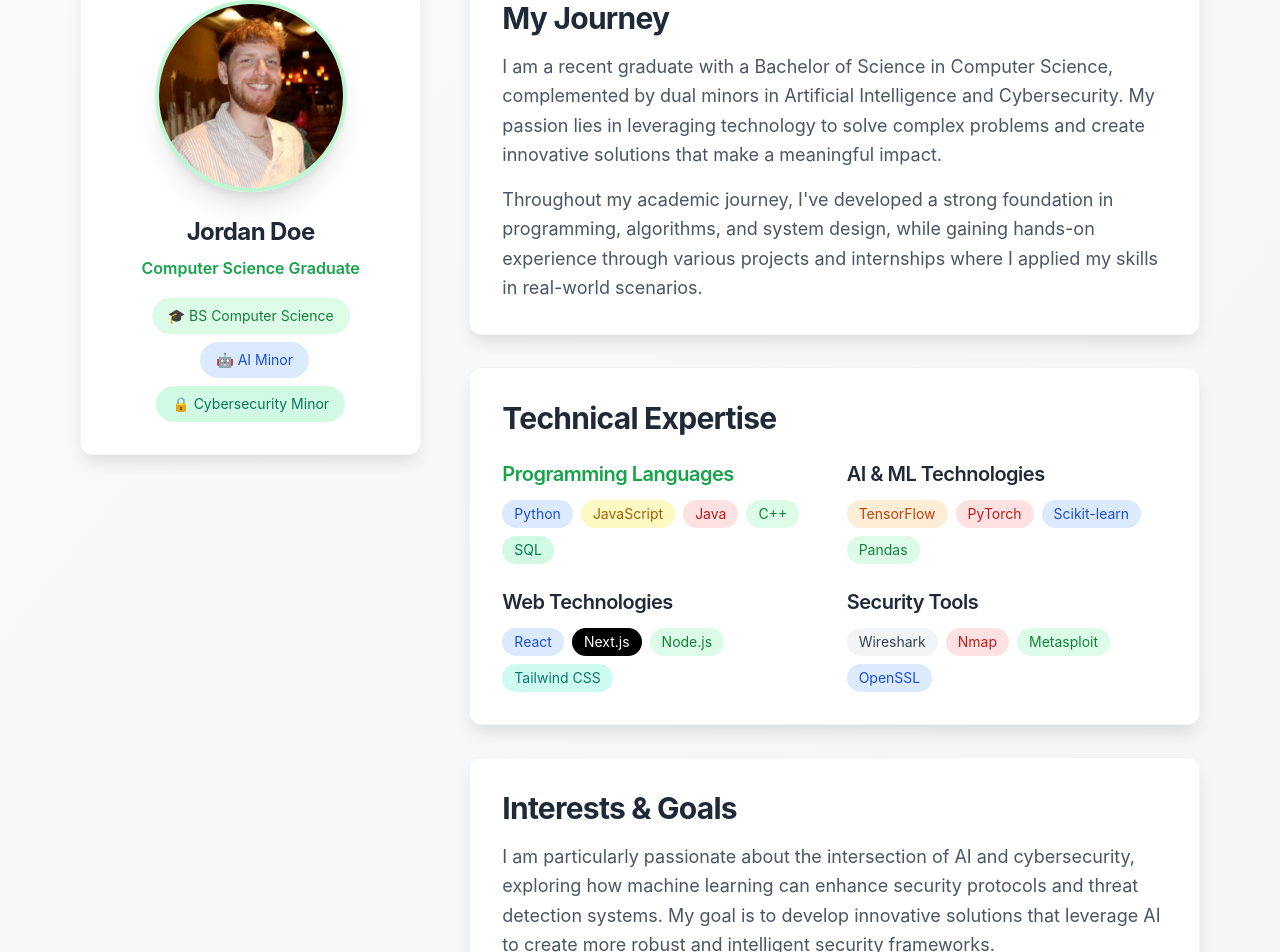
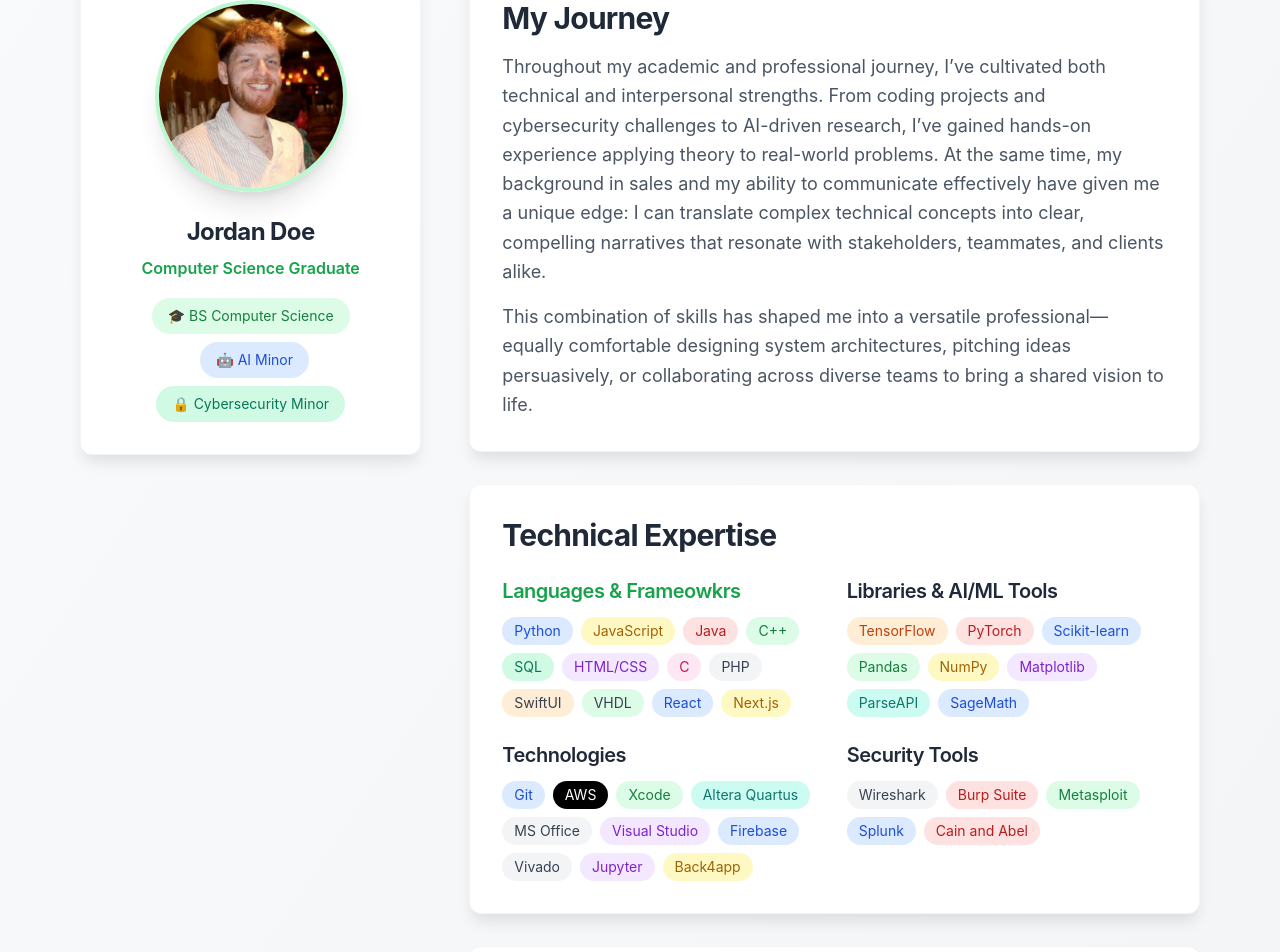
Before and after one commit to sm4j/port_v2, a Next.js app in the folder portfolio-template/: page /about in a window 1280 px wide. Shown: the part 345-1297 px from the top of the page. Built offline with nearby package versions, Linux system fonts and the light colour scheme.

Commit message:
About me updated

```diff
--- a/portfolio-template/src/app/about/page.tsx
+++ b/portfolio-template/src/app/about/page.tsx
@@ -44,16 +44,18 @@ const AboutPage = () => {
                         <div className="card p-8">
                             <h2 className="text-3xl font-bold text-gray-800 mb-4">My Journey</h2>
                             <p className="text-gray-600 text-lg leading-relaxed mb-4">
-                                I am a recent graduate with a Bachelor of Science in Computer Science,
-                                complemented by dual minors in Artificial Intelligence and Cybersecurity.
-                                My passion lies in leveraging technology to solve complex problems and
-                                create innovative solutions that make a meaningful impact.
+                                Throughout my academic and professional journey, I’ve cultivated both technical
+                                and interpersonal strengths. From coding projects and cybersecurity challenges to
+                                AI-driven research, I’ve gained hands-on experience applying theory to real-world
+                                problems. At the same time, my background in sales and my ability to communicate
+                                effectively have given me a unique edge: I can translate complex technical concepts
+                                into clear, compelling narratives that resonate with stakeholders, teammates, and
+                                clients alike.
                             </p>
                             <p className="text-gray-600 text-lg leading-relaxed">
-                                Throughout my academic journey, I've developed a strong foundation in
-                                programming, algorithms, and system design, while gaining hands-on
-                                experience through various projects and internships where I applied my
-                                skills in real-world scenarios.
+                                This combination of skills has shaped me into a versatile professional—equally
+                                comfortable designing system architectures, pitching ideas persuasively, or
+                                collaborating across diverse teams to bring a shared vision to life.
                             </p>
                         </div>
 
@@ -62,40 +64,58 @@ const AboutPage = () => {
                             <h2 className="text-3xl font-bold text-gray-800 mb-6">Technical Expertise</h2>
                             <div className="grid md:grid-cols-2 gap-6">
                                 <div>
-                                    <h3 className="text-xl font-semibold text-green-600 mb-3">Programming Languages</h3>
+                                    <h3 className="text-xl font-semibold text-green-600 mb-3">Languages & Frameowkrs</h3>
                                     <div className="flex flex-wrap gap-2">
                                         <span className="px-3 py-1 bg-blue-100 text-blue-700 rounded-full text-sm">Python</span>
                                         <span className="px-3 py-1 bg-yellow-100 text-yellow-700 rounded-full text-sm">JavaScript</span>
                                         <span className="px-3 py-1 bg-red-100 text-red-700 rounded-full text-sm">Java</span>
                                         <span className="px-3 py-1 bg-green-100 text-green-700 rounded-full text-sm">C++</span>
                                         <span className="px-3 py-1 bg-emerald-100 text-emerald-700 rounded-full text-sm">SQL</span>
+                                        <span className="px-3 py-1 bg-purple-100 text-purple-700 rounded-full text-sm">HTML/CSS</span>
+                                        <span className="px-3 py-1 bg-pink-100 text-pink-700 rounded-full text-sm">C</span>
+                                        <span className="px-3 py-1 bg-gray-100 text-gray-700 rounded-full text-sm">PHP</span>
+                                        <span className="px-3 py-1 bg-orange-100 text-gray-700 rounded-full text-sm">SwiftUI</span>
+                                        <span className="px-3 py-1 bg-green-100 text-gray-700 rounded-full text-sm">VHDL</span>
+                                        <span className="px-3 py-1 bg-blue-100 text-blue-700 rounded-full text-sm">React</span>
+                                        <span className="px-3 py-1 bg-yellow-100 text-yellow-700 rounded-full text-sm">Next.js</span>
                                     </div>
                                 </div>
                                 <div>
-                                    <h3 className="text-xl font-semibold text-gray-800 mb-3">AI & ML Technologies</h3>
+                                    <h3 className="text-xl font-semibold text-gray-800 mb-3">Libraries & AI/ML Tools</h3>
                                     <div className="flex flex-wrap gap-2">
                                         <span className="px-3 py-1 bg-orange-100 text-orange-700 rounded-full text-sm">TensorFlow</span>
                                         <span className="px-3 py-1 bg-red-100 text-red-700 rounded-full text-sm">PyTorch</span>
                                         <span className="px-3 py-1 bg-blue-100 text-blue-700 rounded-full text-sm">Scikit-learn</span>
                                         <span className="px-3 py-1 bg-green-100 text-green-700 rounded-full text-sm">Pandas</span>
+                                        <span className="px-3 py-1 bg-yellow-100 text-yellow-700 rounded-full text-sm">NumPy</span>
+                                        <span className="px-3 py-1 bg-purple-100 text-purple-700 rounded-full text-sm">Matplotlib</span>
+                                        <span className="px-3 py-1 bg-teal-100 text-teal-700 rounded-full text-sm">ParseAPI</span>
+                                        <span className="px-3 py-1 bg-blue-100 text-blue-700 rounded-full text-sm">SageMath</span>
                                     </div>
                                 </div>
                                 <div>
-                                    <h3 className="text-xl font-semibold text-gray-800 mb-3">Web Technologies</h3>
+                                    <h3 className="text-xl font-semibold text-gray-800 mb-3">Technologies</h3>
                                     <div className="flex flex-wrap gap-2">
-                                        <span className="px-3 py-1 bg-blue-100 text-blue-700 rounded-full text-sm">React</span>
-                                        <span className="px-3 py-1 bg-black text-white rounded-full text-sm">Next.js</span>
-                                        <span className="px-3 py-1 bg-green-100 text-green-700 rounded-full text-sm">Node.js</span>
-                                        <span className="px-3 py-1 bg-teal-100 text-teal-700 rounded-full text-sm">Tailwind CSS</span>
+                                        <span className="px-3 py-1 bg-blue-100 text-blue-700 rounded-full text-sm">Git</span>
+                                        <span className="px-3 py-1 bg-black text-white rounded-full text-sm">AWS</span>
+                                        <span className="px-3 py-1 bg-green-100 text-green-700 rounded-full text-sm">Xcode</span>
+                                        <span className="px-3 py-1 bg-teal-100 text-teal-700 rounded-full text-sm">Altera Quartus</span>
+                                        <span className="px-3 py-1 bg-gray-100 text-gray-700 rounded-full text-sm">MS Office</span>
+                                        <span className="px-3 py-1 bg-purple-100 text-purple-700 rounded-full text-sm">Visual Studio</span>
+                                        <span className="px-3 py-1 bg-blue-100 text-blue-700 rounded-full text-sm">Firebase</span>
+                                        <span className="px-3 py-1 bg-gray-100 text-gray-700 rounded-full text-sm">Vivado</span>
+                                        <span className="px-3 py-1 bg-purple-100 text-purple-700 rounded-full text-sm">Jupyter</span>
+                                        <span className="px-3 py-1 bg-yellow-100 text-yellow-700 rounded-full text-sm">Back4app</span>
                                     </div>
                                 </div>
                                 <div>
                                     <h3 className="text-xl font-semibold text-gray-800 mb-3">Security Tools</h3>
                                     <div className="flex flex-wrap gap-2">
                                         <span className="px-3 py-1 bg-gray-100 text-gray-700 rounded-full text-sm">Wireshark</span>
-                                        <span className="px-3 py-1 bg-red-100 text-red-700 rounded-full text-sm">Nmap</span>
+                                        <span className="px-3 py-1 bg-red-100 text-red-700 rounded-full text-sm">Burp Suite</span>
                                         <span className="px-3 py-1 bg-green-100 text-green-700 rounded-full text-sm">Metasploit</span>
-                                        <span className="px-3 py-1 bg-blue-100 text-blue-700 rounded-full text-sm">OpenSSL</span>
+                                        <span className="px-3 py-1 bg-blue-100 text-blue-700 rounded-full text-sm">Splunk</span>
+                                        <span className="px-3 py-1 bg-red-100 text-red-700 rounded-full text-sm">Cain and Abel</span>
                                     </div>
                                 </div>
                             </div>
@@ -105,14 +125,19 @@ const AboutPage = () => {
                         <div className="card p-8">
                             <h2 className="text-3xl font-bold text-gray-800 mb-4">Interests & Goals</h2>
                             <p className="text-gray-600 text-lg leading-relaxed mb-4">
-                                I am particularly passionate about the intersection of AI and cybersecurity,
-                                exploring how machine learning can enhance security protocols and threat detection systems.
-                                My goal is to develop innovative solutions that leverage AI to create more robust and
-                                intelligent security frameworks.
+                               I’m deeply fascinated by the intersection of AI and cybersecurity—two fields
+                               that are rapidly reshaping how we live and work. My goal is to contribute to
+                               innovative solutions that not only push technological boundaries but also
+                               address critical global challenges such as data privacy, digital trust, and
+                               secure AI adoption.
                             </p>
                             <p className="text-gray-600 text-lg leading-relaxed">
-                                I'm eager to contribute to projects that push the boundaries of technology while
-                                maintaining the highest standards of security and ethical considerations in AI development.
+                                Looking ahead, I aspire to pursue opportunities where I can continue building
+                                on my technical foundation while also leveraging my communication and leadership
+                                skills. Whether it’s guiding clients through transformative tech solutions,
+                                driving cross-disciplinary innovation, or leading teams to tackle high-stakes
+                                challenges, I aim to grow into a role that fuses technical problem-solving with
+                                human connection and impact.
                             </p>
                         </div>
                     </div>
```
